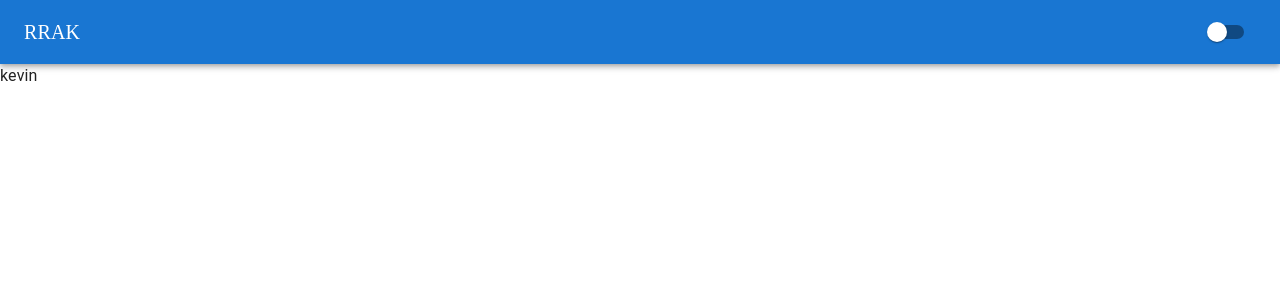
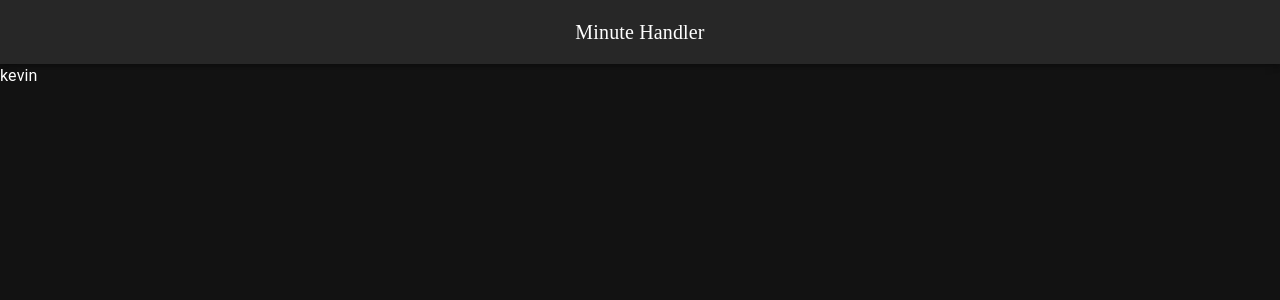
Before and after one commit to reheant/McHacks11, a React (Create React App) app in the folder client/: page / in a window 1280 px wide. Shown: the top 300 px of the page. Built offline with nearby package versions, Linux system fonts and the light colour scheme.

Commit message:
header fix

```diff
--- a/client/src/Components/Header.jsx
+++ b/client/src/Components/Header.jsx
@@ -1,27 +1,16 @@
 import * as React from 'react';
-import { useState } from 'react';
 import { createTheme, ThemeProvider, CssBaseline } from '@mui/material';
 import AppBar from '@mui/material/AppBar';
 import Box from '@mui/material/Box';
 import Toolbar from '@mui/material/Toolbar';
 import Typography from '@mui/material/Typography';
-import Button from '@mui/material/Button';
-import IconButton from '@mui/material/IconButton';
-import MenuIcon from '@mui/icons-material/Menu';
-import Switch from '@mui/material/Switch';
 
 export default function ButtonAppBar() {
-  const [darkMode, setDarkMode] = useState(false);
-
   const theme = createTheme({
     palette: {
-      mode: darkMode ? 'dark' : 'light',
+      mode: 'dark',
     },
   });
-
-  const handleThemeChange = () => {
-    setDarkMode(!darkMode);
-  };
 
   return (
     <ThemeProvider theme={theme}>
@@ -29,10 +18,9 @@ export default function ButtonAppBar() {
       <Box sx={{ flexGrow: 1 }}>
         <AppBar position="static">
           <Toolbar>
-            <Typography variant="h6" component="div" sx={{ flexGrow: 1, fontFamily: 'Nunito' }}>
-              RRAK
+            <Typography variant="h6" component="div" sx={{ flexGrow: 1, textAlign: 'center', fontFamily: 'Nunito' }}>
+              Minute Handler
             </Typography>
-            <Switch checked={darkMode} onChange={handleThemeChange} />
           </Toolbar>
         </AppBar>
       </Box>
```
